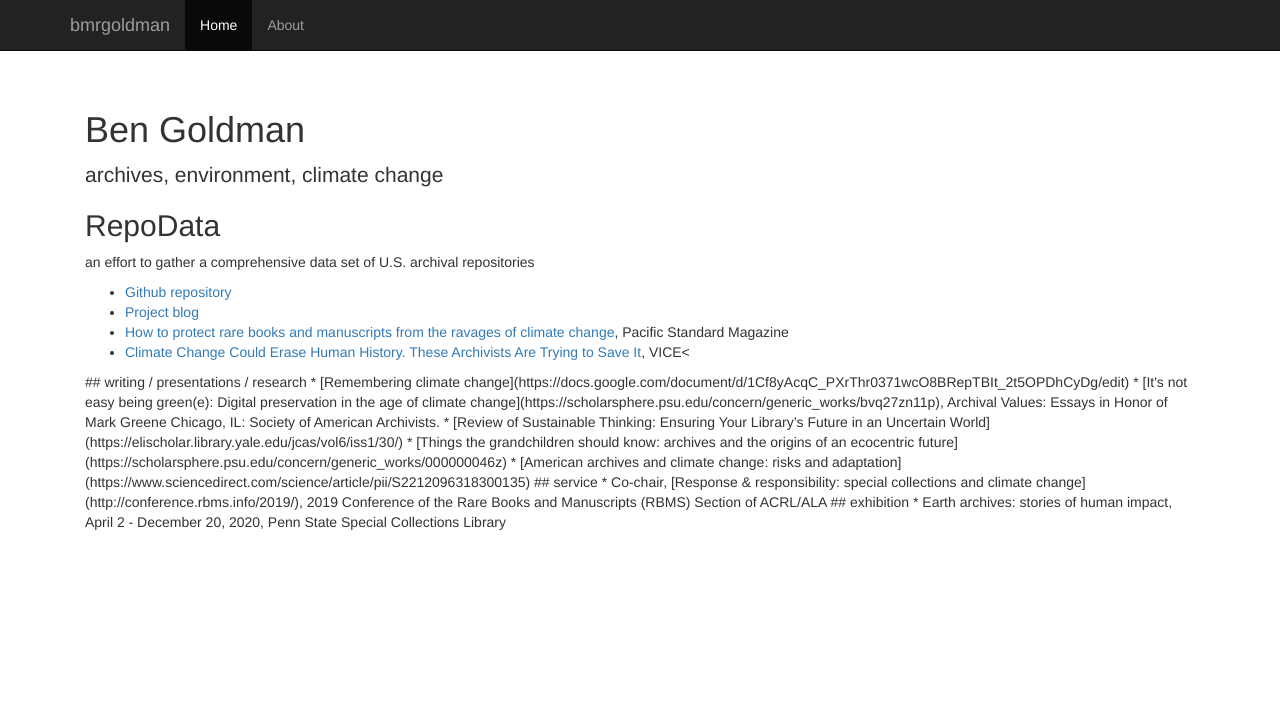
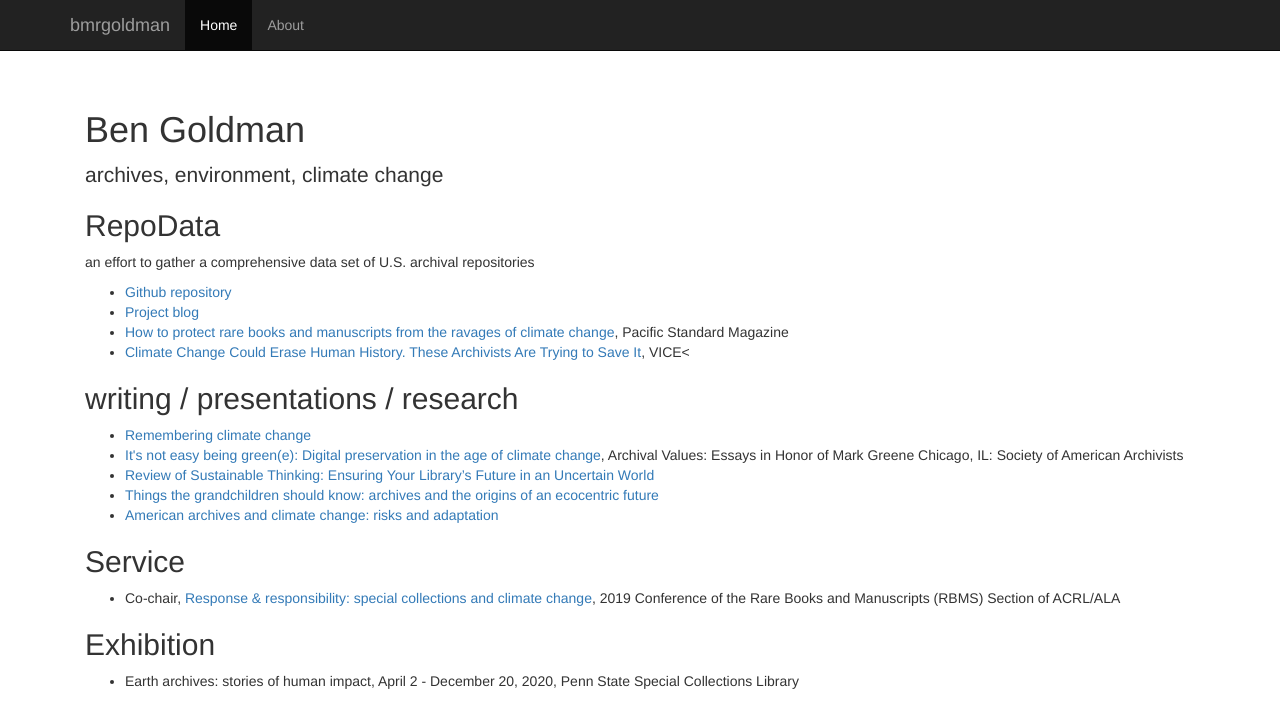
Before and after one commit to bmrgoldman/bmrgoldman.github.io, a Jekyll site: the page built from index.html, in a window 1280 px wide. Shown: the top 728 px of the page. Built offline with Jekyll 4.4.1, drawn with Linux system fonts in a browser that asks for light colours; nearby versions of some CDN libraries.

Commit message:
Update index.html

```diff
--- a/index.html
+++ b/index.html
@@ -10,9 +10,7 @@ title:  'Welcome'
 </p>
 
 <h2>RepoData</h2>
-
 <p>an effort to gather a comprehensive data set of U.S. archival repositories</p>
-
 <ul>
   <li><a href="https://github.com/RepoData/RepoData">Github repository</a></li>
   <li><a href="https://repositorydata.wordpress.com">Project blog</a></li>
@@ -20,18 +18,21 @@ title:  'Welcome'
   <li><a href="https://www.vice.com/en_us/article/j5yg3g/climate-change-could-erase-human-history-these-archivists-are-trying-to-save-it">Climate Change Could Erase Human History. These Archivists Are Trying to Save It</a>, VICE<</li>
 </ul>
 
-## writing / presentations / research
+<h2>writing / presentations / research</h2>
+<ul>
+  <li><a href="https://docs.google.com/document/d/1Cf8yAcqC_PXrThr0371wcO8BRepTBIt_2t5OPDhCyDg/edit">Remembering climate change</a></li>
+  <li><a href="https://scholarsphere.psu.edu/concern/generic_works/bvq27zn11p">It's not easy being green(e): Digital preservation in the age of climate change</a>, Archival Values: Essays in Honor of Mark Greene Chicago, IL: Society of American Archivists</li>
+  <li><a href="https://elischolar.library.yale.edu/jcas/vol6/iss1/30/">Review of Sustainable Thinking: Ensuring Your Library’s Future in an Uncertain World</a></li>
+  <li><a href="https://scholarsphere.psu.edu/concern/generic_works/000000046z">Things the grandchildren should know: archives and the origins of an ecocentric future</a></li>
+  <li><a href="https://www.sciencedirect.com/science/article/pii/S2212096318300135">American archives and climate change: risks and adaptation</a></li>
+</ul>
 
-* [Remembering climate change](https://docs.google.com/document/d/1Cf8yAcqC_PXrThr0371wcO8BRepTBIt_2t5OPDhCyDg/edit)
-* [It's not easy being green(e): Digital preservation in the age of climate change](https://scholarsphere.psu.edu/concern/generic_works/bvq27zn11p), Archival Values: Essays in Honor of Mark Greene Chicago, IL: Society of American Archivists.
-* [Review of Sustainable Thinking: Ensuring Your Library’s Future in an Uncertain World](https://elischolar.library.yale.edu/jcas/vol6/iss1/30/)
-* [Things the grandchildren should know: archives and the origins of an ecocentric future](https://scholarsphere.psu.edu/concern/generic_works/000000046z)
-* [American archives and climate change: risks and adaptation](https://www.sciencedirect.com/science/article/pii/S2212096318300135)
+<h2>Service</h2>
+<ul>
+  <li>Co-chair, <a href="http://conference.rbms.info/2019/">Response & responsibility: special collections and climate change</a>, 2019 Conference of the Rare Books and Manuscripts (RBMS) Section of ACRL/ALA</li>
+</ul>
 
-## service
-
-* Co-chair, [Response & responsibility: special collections and climate change](http://conference.rbms.info/2019/), 2019 Conference of the Rare Books and Manuscripts (RBMS) Section of ACRL/ALA
-
-## exhibition
-
-* Earth archives: stories of human impact, April 2 - December 20, 2020, Penn State Special Collections Library
+<h2>Exhibition</h2>
+<ul>
+  <li>Earth archives: stories of human impact, April 2 - December 20, 2020, Penn State Special Collections Library</li>
+</ul>
```
